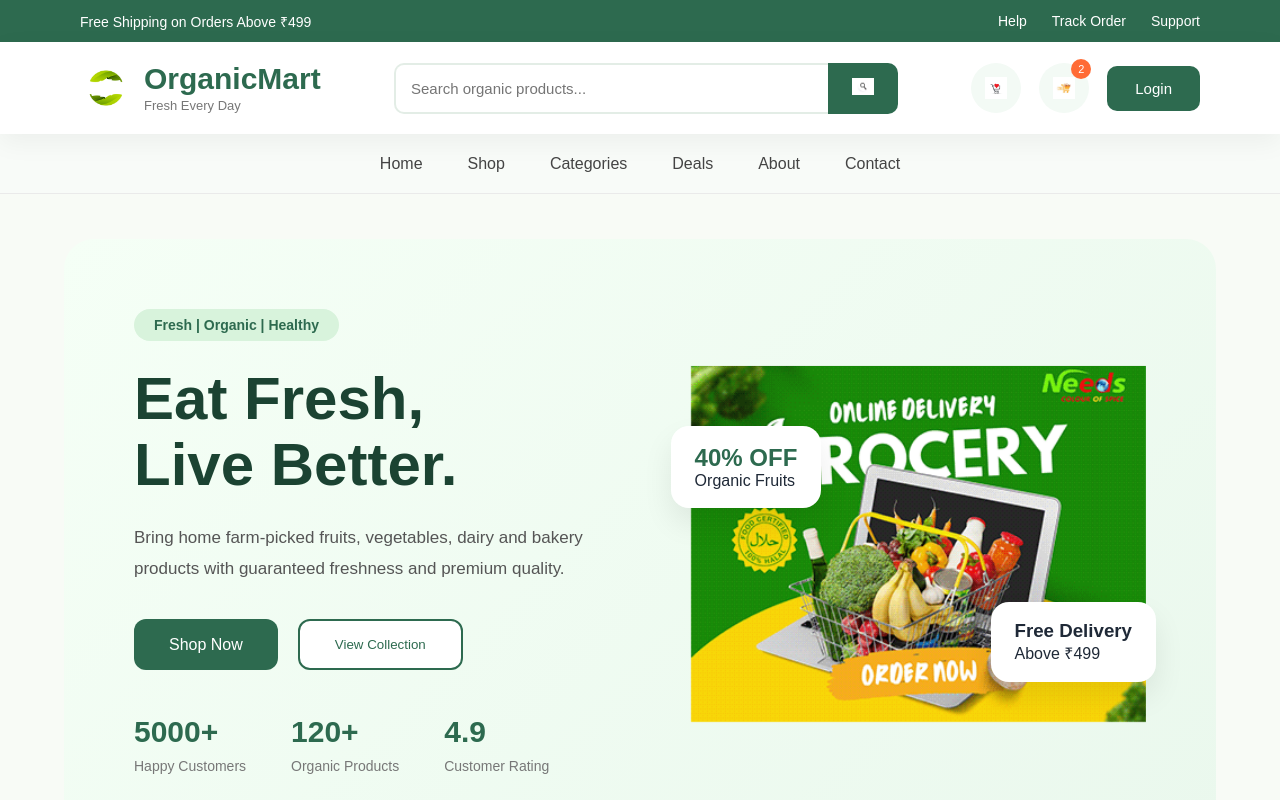
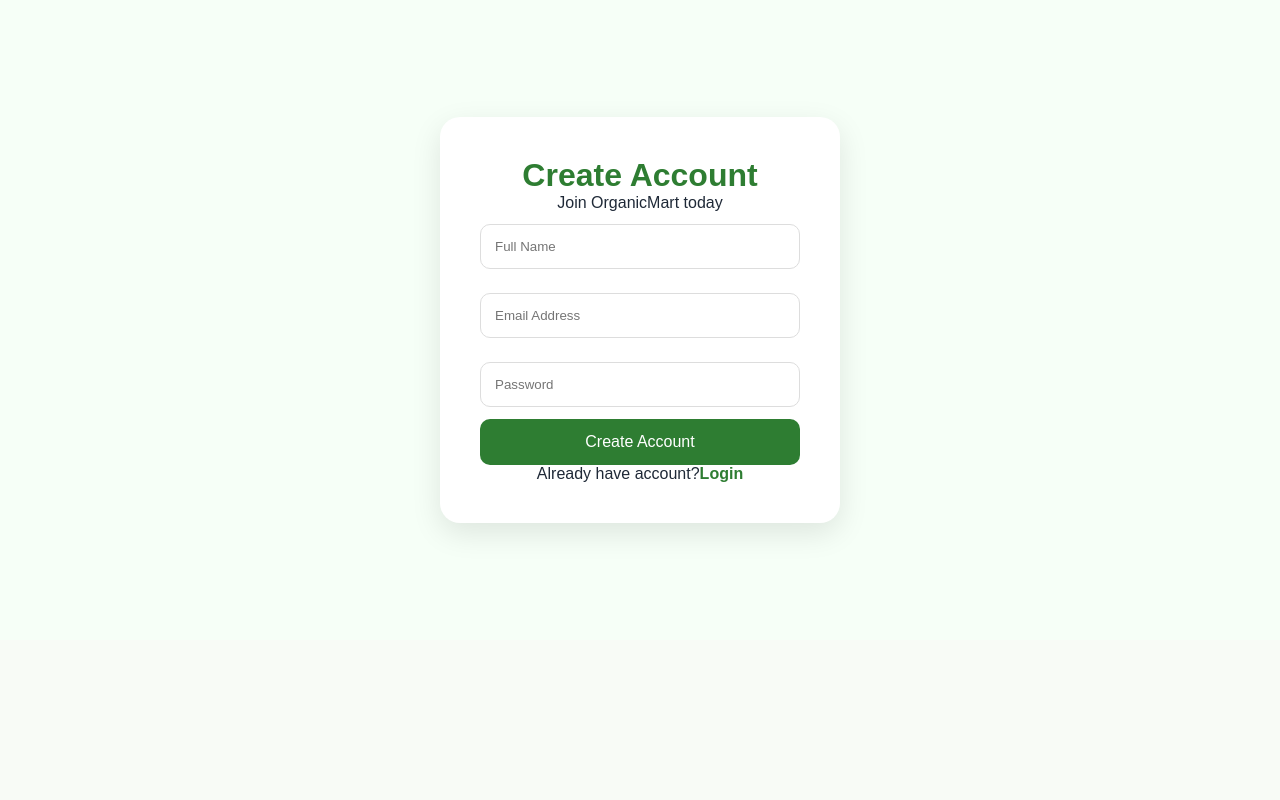
Before and after one commit to KaanchiSharma12/organic-mart, a React (Create React App) app: page /signup in a window 1280 px wide. Shown: the top 800 px of the page. Built offline with nearby package versions, Linux system fonts and the light colour scheme.

Commit message:
updated login and signup

```diff
--- a/src/App.jsx
+++ b/src/App.jsx
@@ -1,11 +1,29 @@
+import { BrowserRouter, Routes, Route } from "react-router-dom";
+
 import Home from "./pages/Home/Home";
+
+import Signup from "./components/Signup/Signup";
+import Login from "./components/Login/Login";
+
 
 function App() {
 
   return (
-    <div>
-      <Home />
-    </div>
+
+    <BrowserRouter>
+
+      <Routes>
+
+        <Route path="/" element={<Home />} />
+
+        <Route path="/signup" element={<Signup />} />
+
+        <Route path="/login" element={<Login />} />
+
+      </Routes>
+
+    </BrowserRouter>
+
   );
 
 }
--- /dev/null
+++ b/src/components/Login/Login.jsx
@@ -0,0 +1,170 @@
+import {useState} from "react";
+import {useNavigate} from "react-router-dom";
+import "./Login.css";
+
+
+function Login(){
+
+const navigate=useNavigate();
+
+
+const [email,setEmail]=useState("");
+
+const [password,setPassword]=useState("");
+
+const [error,setError]=useState("");
+
+
+
+const handleLogin=(e)=>{
+
+e.preventDefault();
+
+
+const users = JSON.parse(
+localStorage.getItem("users")
+) || [];
+
+
+const user = users.find(
+
+(item)=>
+
+item.email === email &&
+item.password === password
+
+);
+
+
+
+if(!user){
+
+setError("Invalid email or password");
+
+return;
+
+}
+
+
+
+if(
+user.email===email &&
+user.password===password
+){
+
+
+localStorage.setItem(
+"isLoggedIn",
+true
+);
+
+localStorage.setItem(
+"currentUser",
+JSON.stringify(user)
+);
+
+alert("Login successful");
+
+
+navigate("/");
+
+
+}
+
+else{
+
+setError("Invalid email or password");
+
+}
+
+
+};
+
+
+
+return(
+
+<div className="auth-container">
+
+
+<div className="auth-box">
+
+
+<h2>
+Welcome Back
+</h2>
+
+
+{
+error &&
+<p className="error">
+{error}
+</p>
+}
+
+
+
+<form onSubmit={handleLogin}>
+
+
+<input
+
+type="email"
+
+placeholder="Email"
+
+value={email}
+
+onChange={(e)=>setEmail(e.target.value)}
+
+/>
+
+
+
+<input
+
+type="password"
+
+placeholder="Password"
+
+value={password}
+
+onChange={(e)=>setPassword(e.target.value)}
+
+/>
+
+
+
+<button>
+
+Login
+
+</button>
+
+
+</form>
+
+
+<p>
+
+New User?
+
+<span onClick={()=>navigate("/signup")}>
+
+ Create Account
+
+</span>
+
+</p>
+
+
+</div>
+
+</div>
+
+)
+
+}
+
+
+export default Login;
--- a/src/components/Navbar/Navbar.css
+++ b/src/components/Navbar/Navbar.css
@@ -298,6 +298,20 @@ color:#2D6A4F;
 
 }
 
+.user-area{
+
+display:flex;
+
+align-items:center;
+
+gap:15px;
+
+color:#2E7D32;
+
+font-weight:600;
+
+}
+
 /* Responsive Navbar */
 
 @media (max-width: 992px){
--- a/src/components/Navbar/Navbar.jsx
+++ b/src/components/Navbar/Navbar.jsx
@@ -4,8 +4,17 @@ import logo from "../../assets/images/green_leaf_logo.png";
 import search from "../../assets/icons/search.png";
 import heart from "../../assets/icons/heart.png";
 import cart from "../../assets/icons/cart.png";
+import { useNavigate } from "react-router-dom";
+import { useState } from "react";
 
 function Navbar() {
+const navigate = useNavigate();
+
+
+const user = JSON.parse(
+localStorage.getItem("currentUser")
+);
+
   return (
     <>
       <div className="topbar">
@@ -22,7 +31,7 @@ function Navbar() {
 
         <div className="logo">
 
-          <img src={logo} alt="logo"/>
+          <img src={logo} alt="logo" />
 
           <div>
 
@@ -43,7 +52,7 @@ function Navbar() {
 
           <button>
 
-            <img src={search} alt="search"/>
+            <img src={search} alt="search" />
 
           </button>
 
@@ -53,23 +62,60 @@ function Navbar() {
 
           <div className="icon-box">
 
-            <img src={heart} alt="wishlist"/>
+            <img src={heart} alt="wishlist" />
 
           </div>
 
           <div className="icon-box cart">
 
-            <img src={cart} alt="cart"/>
+            <img src={cart} alt="cart" />
 
             <span>2</span>
 
           </div>
 
-          <button className="login-btn">
+{
 
-            Login
+user ?
 
-          </button>
+<div className="user-area">
+
+<span>
+Hi, {user.name}
+</span>
+
+<button
+className="login-btn"
+onClick={()=>{
+
+localStorage.removeItem("currentUser");
+localStorage.removeItem("isLoggedIn");
+
+window.location.reload();
+
+}}
+>
+
+Logout
+
+</button>
+
+
+</div>
+
+
+:
+
+<button
+className="login-btn"
+onClick={()=>navigate("/login")}
+>
+
+Login
+
+</button>
+
+}
 
         </div>
 
--- /dev/null
+++ b/src/components/Signup/Signup.css
@@ -0,0 +1,96 @@
+.auth-container{
+
+min-height:80vh;
+
+display:flex;
+
+justify-content:center;
+
+align-items:center;
+
+background:#f6fff7;
+
+}
+
+
+.auth-box{
+
+background:white;
+
+width:400px;
+
+padding:40px;
+
+border-radius:20px;
+
+box-shadow:0 10px 30px rgba(0,0,0,.1);
+
+text-align:center;
+
+}
+
+
+.auth-box h2{
+
+color:#2E7D32;
+
+font-size:32px;
+
+}
+
+
+
+.auth-box input{
+
+width:100%;
+
+padding:14px;
+
+margin:12px 0;
+
+border:1px solid #ddd;
+
+border-radius:10px;
+
+}
+
+
+.auth-box button{
+
+width:100%;
+
+padding:14px;
+
+background:#2E7D32;
+
+color:white;
+
+border:none;
+
+border-radius:10px;
+
+cursor:pointer;
+
+font-size:16px;
+
+}
+
+
+.auth-box span{
+
+color:#2E7D32;
+
+cursor:pointer;
+
+font-weight:bold;
+
+}
+
+
+.error{
+
+color:red;
+
+font-size:14px;
+
+}
--- /dev/null
+++ b/src/components/Signup/Signup.jsx
@@ -0,0 +1,227 @@
+import { useState } from "react";
+import { useNavigate } from "react-router-dom";
+import "./Signup.css";
+
+
+function Signup(){
+
+const navigate = useNavigate();
+
+
+const [formData,setFormData] = useState({
+
+name:"",
+email:"",
+password:""
+
+});
+
+
+const [error,setError] = useState("");
+
+
+
+const handleChange=(e)=>{
+
+setFormData({
+
+...formData,
+
+[e.target.name]:e.target.value
+
+});
+
+};
+
+
+
+const handleSubmit=(e)=>{
+
+e.preventDefault();
+
+
+if(
+!formData.name ||
+!formData.email ||
+!formData.password
+){
+
+setError("Please fill all fields");
+
+return;
+
+}
+
+
+
+const existingUser = JSON.parse(
+localStorage.getItem("user")
+);
+
+
+
+if(existingUser && existingUser.email===formData.email){
+
+setError("User already exists");
+
+return;
+
+}
+
+
+
+const users = JSON.parse(
+  localStorage.getItem("users")
+) || [];
+
+
+const userExist = users.find(
+  (user)=> user.email === formData.email
+);
+
+
+if(userExist){
+
+setError("Email already registered");
+
+return;
+
+}
+
+
+users.push(formData);
+
+
+localStorage.setItem(
+"users",
+JSON.stringify(users)
+);
+
+
+
+alert("Signup successful");
+
+
+navigate("/login");
+
+
+};
+
+
+
+return(
+
+
+<div className="auth-container">
+
+
+<div className="auth-box">
+
+
+<h2>
+Create Account
+</h2>
+
+
+<p>
+Join OrganicMart today
+</p>
+
+
+
+{
+error &&
+<p className="error">
+{error}
+</p>
+}
+
+
+
+<form onSubmit={handleSubmit}>
+
+
+<input
+
+type="text"
+
+name="name"
+
+placeholder="Full Name"
+
+value={formData.name}
+
+onChange={handleChange}
+
+/>
+
+
+
+<input
+
+type="email"
+
+name="email"
+
+placeholder="Email Address"
+
+value={formData.email}
+
+onChange={handleChange}
+
+/>
+
+
+
+<input
+
+type="password"
+
+name="password"
+
+placeholder="Password"
+
+value={formData.password}
+
+onChange={handleChange}
+
+/>
+
+
+
+<button>
+
+Create Account
+
+</button>
+
+
+</form>
+
+
+
+<p>
+
+Already have account?
+
+<span onClick={()=>navigate("/login")}>
+
+ Login
+
+</span>
+
+</p>
+
+
+</div>
+
+
+</div>
+
+
+)
+
+}
+
+
+export default Signup;
```
Also changed, not shown: src/components/Login/Login.css (added).
